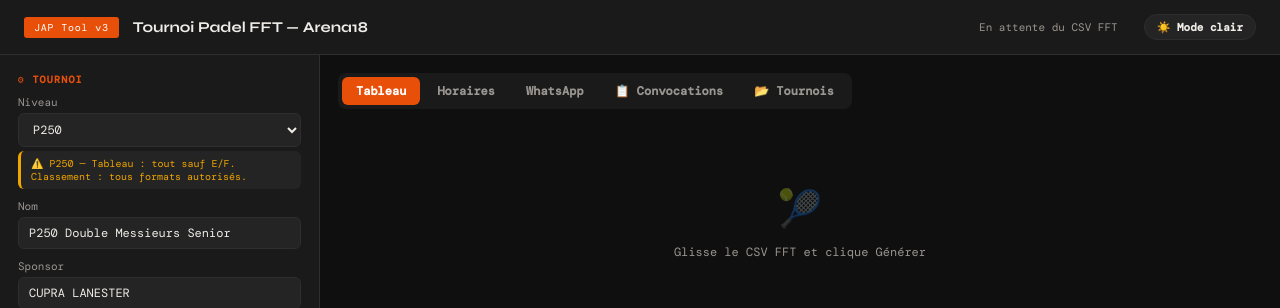
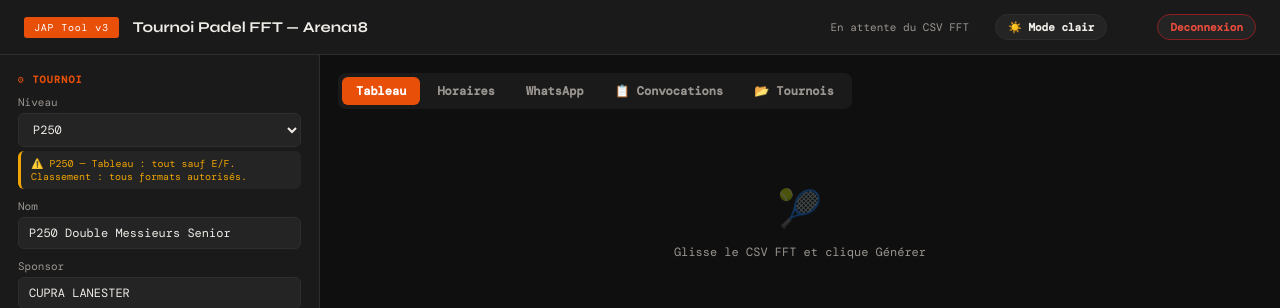
Before and after one commit to casabiancapierre56-ai/jap-tool, a Flask app: page / in a window 1280 px wide. Shown: the top 308 px of the page. Run offline with Flask 3, Linux system fonts and the light colour scheme; the visitor is signed in with stand-in values (Sample User, id 1).

Commit message:
Add logout link + user-chip placeholder to header

```diff
--- a/templates/index.html
+++ b/templates/index.html
@@ -179,6 +179,8 @@ tr:hover td{background:var(--dk3);}
   <h1 id="header-title">Tournoi Padel FFT — Arena18</h1>
   <span id="sb">En attente du CSV FFT</span>
   <button onclick="toggleTheme()" id="theme-btn" style="margin-left:12px;background:var(--dk3);border:1px solid var(--bd);color:var(--tx);padding:5px 12px;border-radius:20px;cursor:pointer;font-family:var(--mo);font-size:11px;font-weight:600;white-space:nowrap;">☀️ Mode clair</button>
+      <span id="user-chip" style="margin-left:12px;font-size:11px;color:var(--tx2);font-family:var(--mo);white-space:nowrap;"></span>
+    <a href="/logout" id="logout-btn" style="margin-left:10px;background:var(--dk3);border:1px solid #8a2020;color:#e74c3c;padding:5px 12px;border-radius:20px;font-family:var(--mo);font-size:11px;font-weight:600;text-decoration:none;white-space:nowrap;">Deconnexion</a>
 </div>
 <div class="wrap">
   <div class="side">
```
